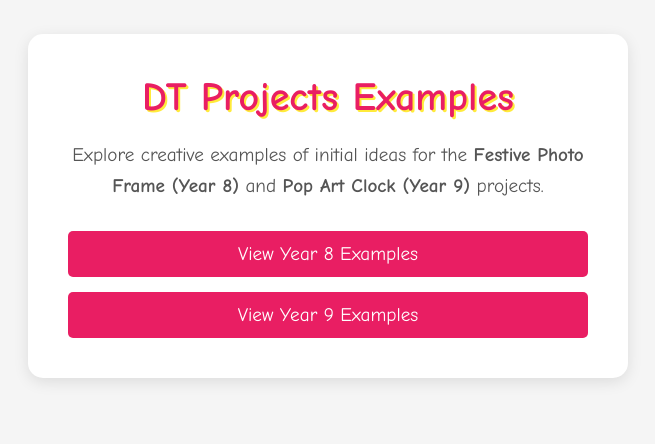
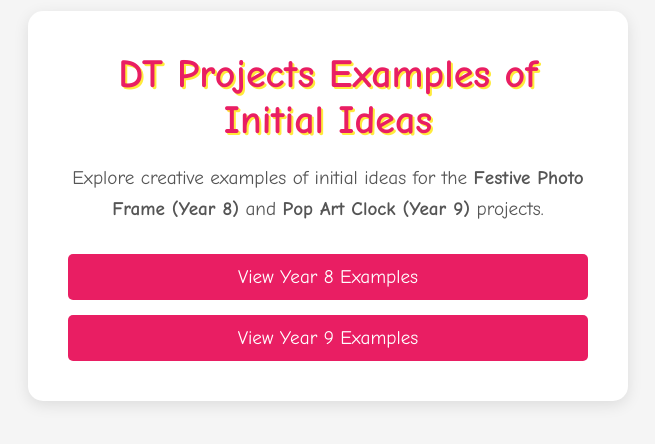
Before and after one commit to beatsaway/DTprojectsexamples, a plain HTML site: page index.html in a window 1280 px wide. Shown: the part 194-638 px from the top of the page, without its empty margins (312-967 px from the left). Drawn offline with Linux system fonts and the light colour scheme.

Commit message:
Update index.html

```diff
--- a/index.html
+++ b/index.html
@@ -90,7 +90,7 @@
 </head>
 <body>
     <div class="container">
-        <h1>DT Projects Examples</h1>
+        <h1>DT Projects Examples of Initial Ideas</h1>
         <p>Explore creative examples of initial ideas for the <strong>Festive Photo Frame (Year 8)</strong> and <strong>Pop Art Clock (Year 9)</strong> projects.</p>
         <div class="links">
             <a href="2025DT/y8examples.html">View Year 8 Examples</a>
```
